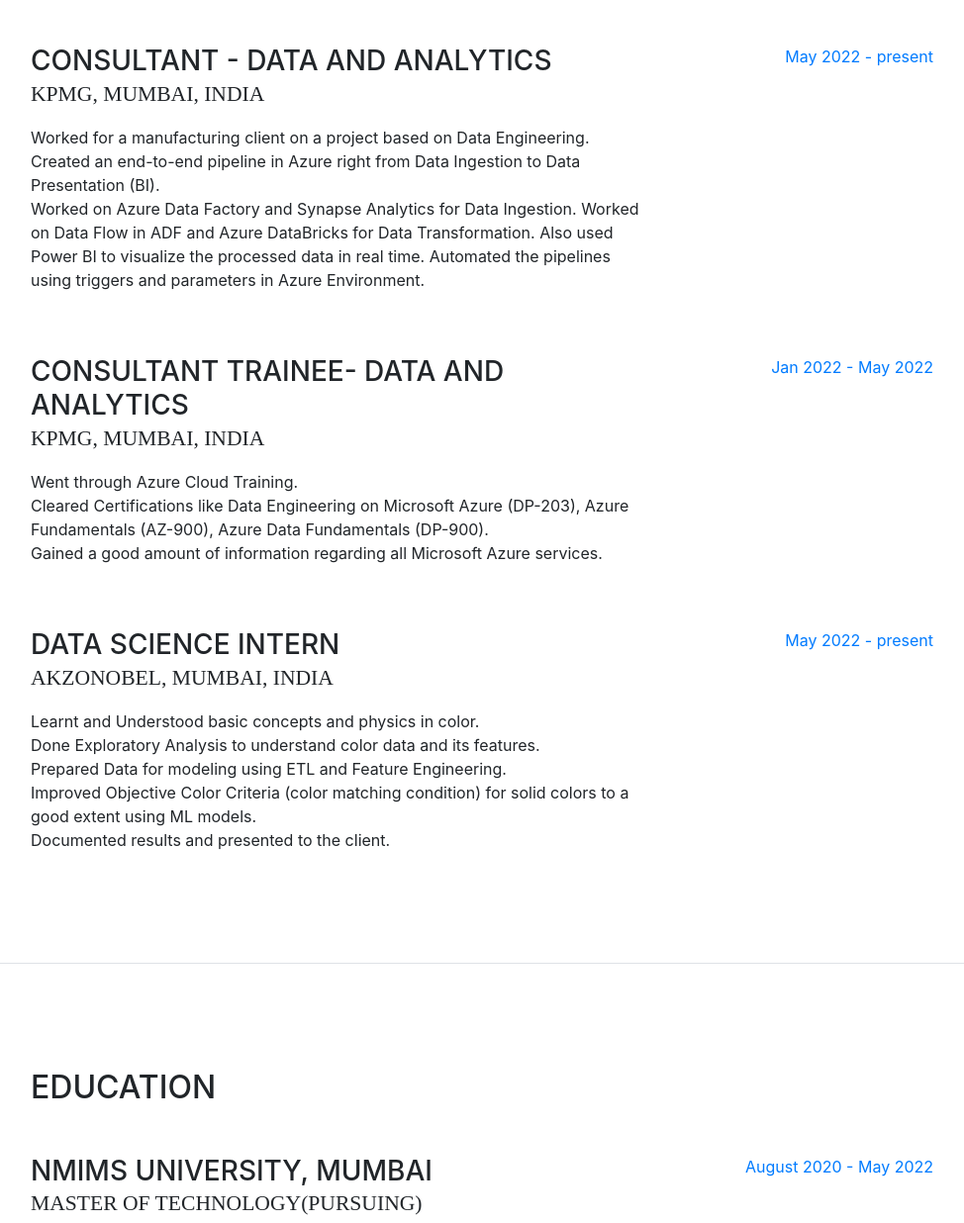
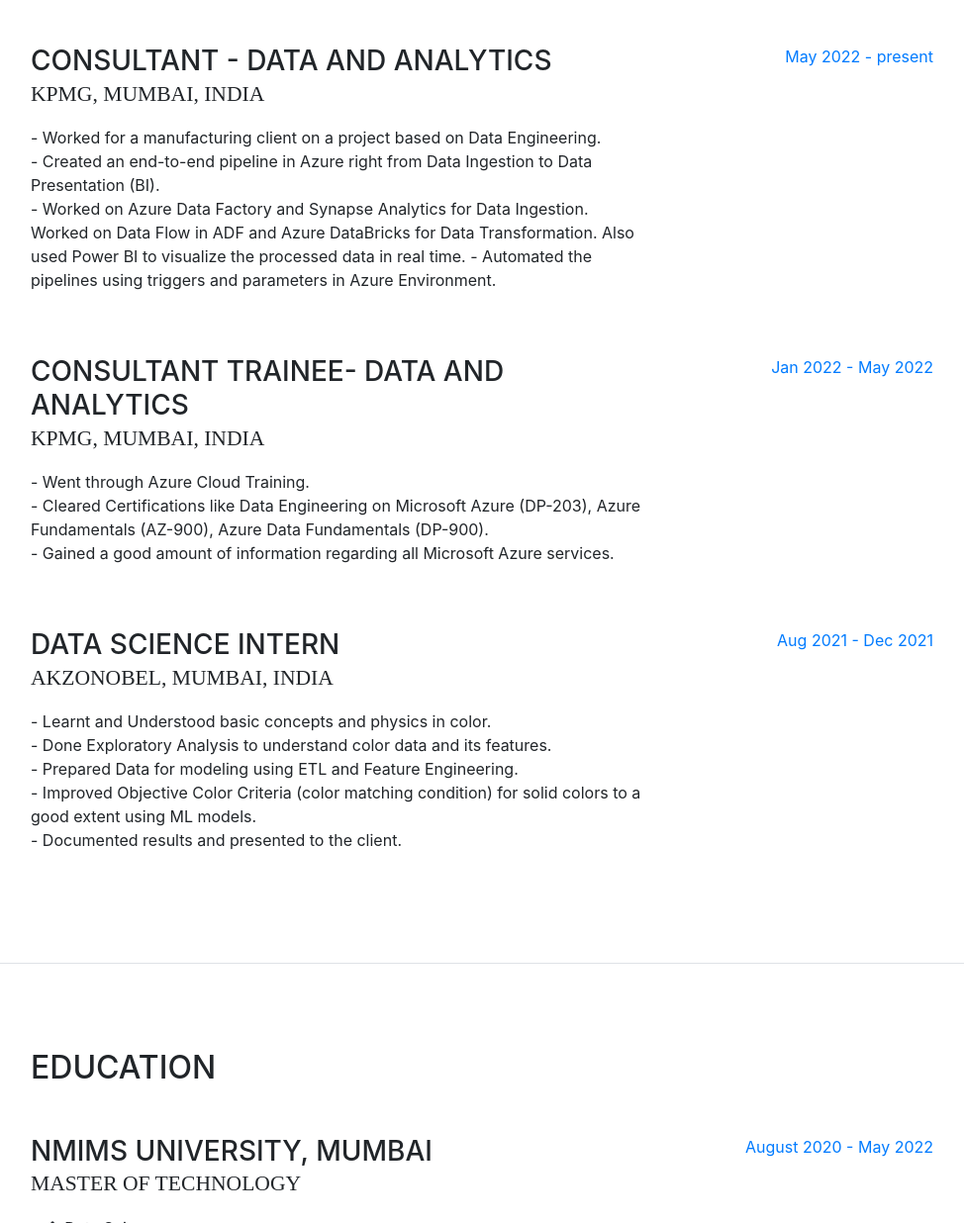
Before and after one commit to Bosnomer/nikhilkesarkarportfolio, a website with bundled scripts: page index.html in a window 1280 px wide. Shown: the part 889-2125 px from the top of the page at 99% size, without its empty margins (289-1263 px from the left). Built offline with nearby package versions, Linux system fonts and the light colour scheme; a web font is replaced by a local one.

Commit message:
Update index.html

```diff
--- a/index.html
+++ b/index.html
@@ -44,10 +44,10 @@
             <a class="nav-link js-scroll-trigger" href="#about">About</a>
           </li>
           <li class="nav-item">
-            <a class="nav-link js-scroll-trigger" href="#education">Education</a>
+            <a class="nav-link js-scroll-trigger" href="#experience">Experience</a>
           </li>
           <li class="nav-item">
-            <a class="nav-link js-scroll-trigger" href="#experience">Experience</a>
+            <a class="nav-link js-scroll-trigger" href="#education">Education</a>
           </li>
           <li class="nav-item">
             <a class="nav-link js-scroll-trigger" href="#projects">Projects</a>
@@ -124,10 +124,10 @@
             <div class="resume-content mr-auto">
               <h3 class="mb-0">Consultant - Data and Analytics</h3>
               <div class="subheading mb-3">KPMG, Mumbai, India</div>
-              <p>Worked for a manufacturing client on a project based on Data Engineering.<br>
-              Created an end-to-end pipeline in Azure right from Data Ingestion to Data Presentation (BI).<br>
-              Worked on Azure Data Factory and Synapse Analytics for Data Ingestion. Worked on Data Flow in ADF and Azure DataBricks for Data Transformation. Also used Power BI to visualize the processed data in real time.
-              Automated the pipelines using triggers and parameters in Azure Environment.</p>
+              <p>- Worked for a manufacturing client on a project based on Data Engineering.<br>
+              - Created an end-to-end pipeline in Azure right from Data Ingestion to Data Presentation (BI).<br>
+              - Worked on Azure Data Factory and Synapse Analytics for Data Ingestion. Worked on Data Flow in ADF and Azure DataBricks for Data Transformation. Also used Power BI to visualize the processed data in real time.
+              - Automated the pipelines using triggers and parameters in Azure Environment.</p>
             </div>
             <div class="resume-date text-md-right">
               <span class="text-primary">May 2022 - present</span>
@@ -138,9 +138,9 @@
             <div class="resume-content mr-auto">
               <h3 class="mb-0">Consultant Trainee- Data and Analytics</h3>
               <div class="subheading mb-3">KPMG, Mumbai, India</div>
-              <p>Went through Azure Cloud Training.<br>
-              Cleared Certifications like Data Engineering on Microsoft Azure (DP-203), Azure Fundamentals (AZ-900), Azure Data Fundamentals (DP-900).<br>
-              Gained a good amount of information regarding all Microsoft Azure services.</p>
+              <p>- Went through Azure Cloud Training.<br>
+              - Cleared Certifications like Data Engineering on Microsoft Azure (DP-203), Azure Fundamentals (AZ-900), Azure Data Fundamentals (DP-900).<br>
+              - Gained a good amount of information regarding all Microsoft Azure services.</p>
             </div>
             <div class="resume-date text-md-right">
               <span class="text-primary">Jan 2022 - May 2022</span>
@@ -151,14 +151,14 @@
             <div class="resume-content mr-auto">
               <h3 class="mb-0">Data Science Intern</h3>
               <div class="subheading mb-3">AkzoNobel, Mumbai, India</div>
-              <p>Learnt and Understood basic concepts and physics in color.<br>
-              Done Exploratory Analysis to understand color data and its features.<br>
-              Prepared Data for modeling using ETL and Feature Engineering.<br>
-              Improved Objective Color Criteria (color matching condition) for solid colors to a good extent using ML models.<br>
-              Documented results and presented to the client.</p>
+              <p>- Learnt and Understood basic concepts and physics in color.<br>
+              - Done Exploratory Analysis to understand color data and its features.<br>
+              - Prepared Data for modeling using ETL and Feature Engineering.<br>
+              - Improved Objective Color Criteria (color matching condition) for solid colors to a good extent using ML models.<br>
+              - Documented results and presented to the client.</p>
             </div>
             <div class="resume-date text-md-right">
-              <span class="text-primary">May 2022 - present</span>
+              <span class="text-primary">Aug 2021 - Dec 2021</span>
             </div>
           </div>
         </div>
@@ -172,13 +172,13 @@
           <div class="resume-item d-flex flex-column flex-md-row mb-5">
             <div class="resume-content mr-auto">
               <h3 class="mb-0">NMIMS University, Mumbai</h3>
-              <div class="subheading mb-3">Master of Technology(Pursuing)</div>
+              <div class="subheading mb-3">Master of Technology</div>
               <ul class="fa-ul mb-0">
                 <li><i class="fa-li fa fa-check"></i>
                   Data Science</li>
               </ul>
               <p><u>Relevant Coursework</u>: Basic of Marketing and Supply Chain, Finance and Advance Finance, Advance Statistics, Machine Learning, Programming Analytics, AI, Deep Learning, Object oriented Programming, Big Data, RDBMS, and Business Visualizations.</p>
-              <p></p>
+              <p>CGPI: 3.88/4</p>
             </div>
             <div class="resume-date text-md-right">
               <span class="text-primary">August 2020 - May 2022</span>
```
